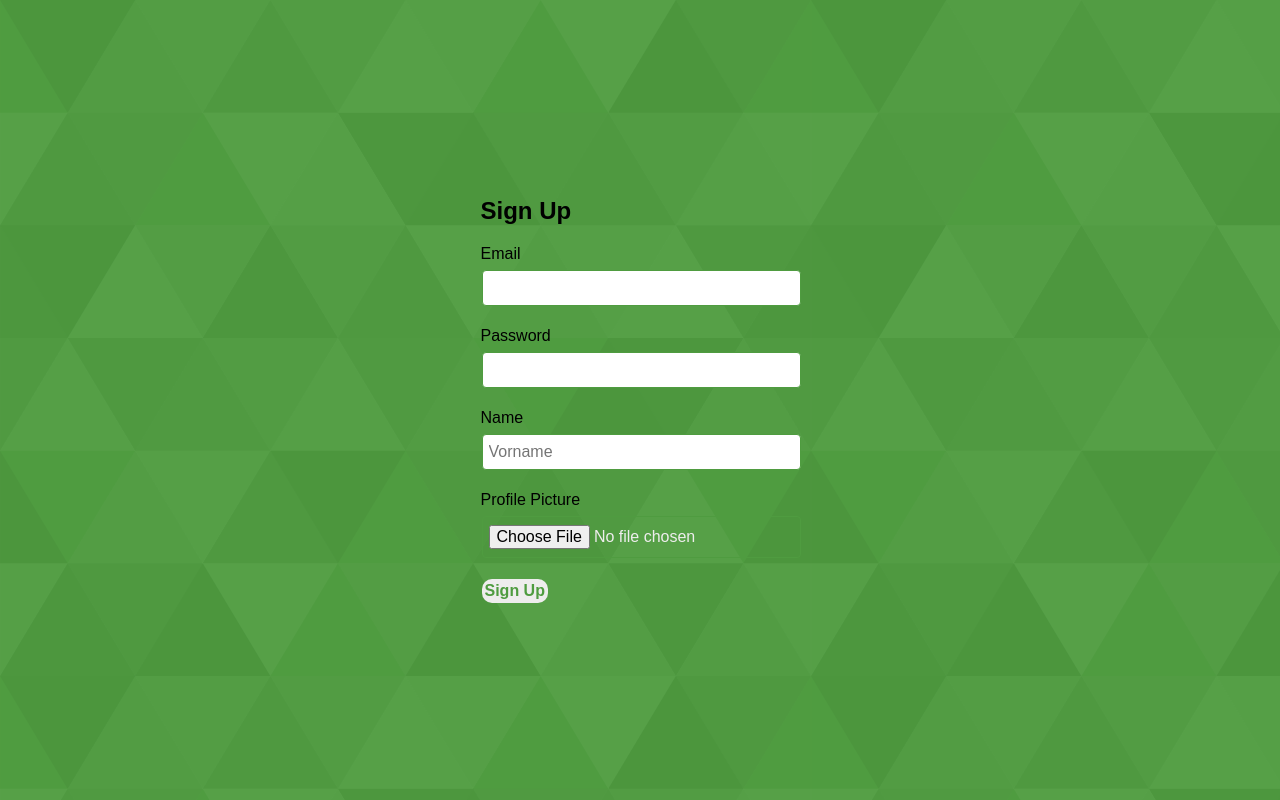
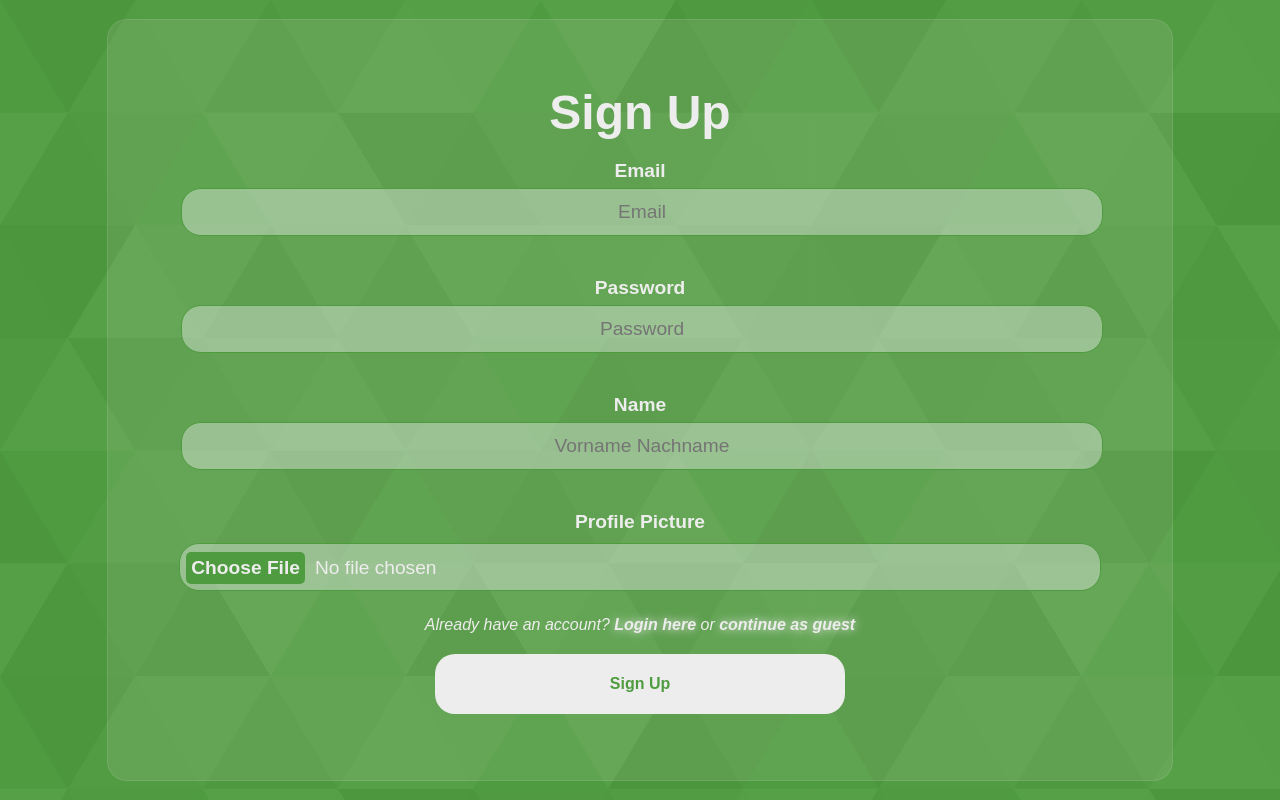
Before and after one commit to augustcolonna/HI5BOXGYM, a React (Vite) app: page /signup in a window 1280 px wide. Built offline with nearby package versions, Linux system fonts and the light colour scheme; no server answers.

Commit message:
styles finished for auth pages

```diff
--- a/index.html
+++ b/index.html
@@ -2,7 +2,6 @@
 <html lang="en">
   <head>
     <meta charset="UTF-8" />
-    <link rel="icon" type="image/svg+xml" href="/vite.svg" />
     <meta name="viewport" content="width=device-width, initial-scale=1.0" />
     <title>Hi5</title>
   </head>
--- a/src/hooks/useLogin.js
+++ b/src/hooks/useLogin.js
@@ -22,10 +22,6 @@ export const useLogin = () => {
           setError(null);
         }
         const updateLogIn = doc(db, 'users', userCredential.user.uid);
-        // const data = {
-        //   'online': true,
-        //   'displayName': userCredential.user.displayName,
-        // };
         updateDoc(updateLogIn, {
           online: true,
         });
--- a/src/hooks/useSignup.js
+++ b/src/hooks/useSignup.js
@@ -1,11 +1,11 @@
 //hooks
-import { useState, useEffect } from "react";
-import { useAuthContext } from "../hooks/useAuthContext";
+import { useState, useEffect } from 'react';
+import { useAuthContext } from '../hooks/useAuthContext';
 //firebase imports
-import { auth, db, storage } from "../firebase/firebaseconfig";
-import { createUserWithEmailAndPassword, updateProfile } from "firebase/auth";
-import { setDoc, doc } from "firebase/firestore";
-import { getDownloadURL, ref, uploadBytes } from "firebase/storage";
+import { auth, db, storage } from '../firebase/firebaseconfig';
+import { createUserWithEmailAndPassword, updateProfile } from 'firebase/auth';
+import { setDoc, doc } from 'firebase/firestore';
+import { getDownloadURL, ref, uploadBytes } from 'firebase/storage';
 
 export const useSignup = () => {
   const [error, setError] = useState(null);
@@ -14,12 +14,12 @@ export const useSignup = () => {
 
   const { dispatch } = useAuthContext();
 
-  const signUp = async (email, password, displayName, thumbnail) => {
+  const signup = async (email, password, displayName, thumbnail) => {
     setError(null);
     setIsPending(true);
     await createUserWithEmailAndPassword(auth, email, password)
       .then((res) => {
-        dispatch({ type: "LOGIN", paylod: res.user });
+        dispatch({ type: 'LOGIN', paylod: res.user });
         if (!isCancelled) {
           setIsPending(false);
           setError(null);
@@ -29,10 +29,7 @@ export const useSignup = () => {
         if (thumbnail == null) {
           return;
         }
-        const imageRef = ref(
-          storage,
-          `thumbnails/${res.user.uid}/${thumbnail.name}`
-        );
+        const imageRef = ref(storage, `thumbnails/${res.user.uid}/${thumbnail.name}`);
         uploadBytes(imageRef, thumbnail)
           .then((snapshot) => {
             getDownloadURL(snapshot.ref).then((url) => {
@@ -47,7 +44,7 @@ export const useSignup = () => {
           });
 
         const uid = res.user.uid;
-        setDoc(doc(db, "users", uid), {
+        setDoc(doc(db, 'users', uid), {
           online: false,
           displayName,
         });
@@ -65,5 +62,5 @@ export const useSignup = () => {
     return () => setIsCancelled(true);
   }, []);
 
-  return { error, signUp, isPending };
+  return { error, signup, isPending };
 };
--- a/src/pages/Login.jsx
+++ b/src/pages/Login.jsx
@@ -1,11 +1,14 @@
 //hooks
-import { useState } from "react";
-import { useLogin } from "../hooks/useLogin";
-import { useNavigate } from "react-router-dom";
+import { useState } from 'react';
+import { useLogin } from '../hooks/useLogin';
+import { Link, useNavigate } from 'react-router-dom';
+
+//styles
+import '../stylesheets/authforms.scss';
 
 function Login() {
-  const [email, setEmail] = useState("");
-  const [password, setPassword] = useState("");
+  const [email, setEmail] = useState('');
+  const [password, setPassword] = useState('');
 
   const navigate = useNavigate();
 
@@ -14,32 +17,27 @@ function Login() {
   const handleSubmit = (e) => {
     e.preventDefault();
     login(email, password);
-    navigate("/home");
+    navigate('/home');
   };
 
   return (
     <div className="auth-container">
       {!isPending ? (
-        <form className="auth-form-signin" onSubmit={handleSubmit}>
+        <form className="auth-form" onSubmit={handleSubmit}>
           <h2>Login</h2>
-          <label>
+          <label className="auth-form-label">
             <span>Email</span>
-            <input
-              required
-              type="email"
-              onChange={(e) => setEmail(e.target.value)}
-              value={email}
-            />
+            <input required type="email" onChange={(e) => setEmail(e.target.value)} value={email} />
           </label>
-          <label>
+          <label className="auth-form-label">
             <span>Password</span>
-            <input
-              required
-              type="password"
-              onChange={(e) => setPassword(e.target.value)}
-              value={password}
-            />
+            <input required type="password" onChange={(e) => setPassword(e.target.value)} value={password} />
           </label>
+          <Link to="/signup">
+            <p>
+              Already have an account? <span>Signup here</span> or <span>continue as guest</span>
+            </p>
+          </Link>
           {!isPending && <button className="btn">Login</button>}
           {isPending && <button className="btn">Signing In...</button>}
           {error && <p className="error">{error}</p>}
--- a/src/pages/Signup.jsx
+++ b/src/pages/Signup.jsx
@@ -1,26 +1,27 @@
 //hooks
-import { useState } from "react";
-import { useSignup } from "../hooks/useSignup";
-import { useNavigate } from "react-router-dom";
+import { useState } from 'react';
+import { useSignup } from '../hooks/useSignup';
+import { Link, useNavigate } from 'react-router-dom';
 //styles
+import '../stylesheets/authforms.scss';
 
 function Signup() {
   //states
-  const [email, setEmail] = useState("");
-  const [password, setPassword] = useState("");
+  const [email, setEmail] = useState('');
+  const [password, setPassword] = useState('');
   const [thumbnail, setThumbnail] = useState(null);
   const [thumbnailError, setThumbnailError] = useState(null);
-  const [displayName, setDisplayName] = useState("");
+  const [displayName, setDisplayName] = useState('');
 
   //hooks
-  const { error, signUp, isPending } = useSignup();
+  const { error, signup, isPending } = useSignup();
   const navigate = useNavigate();
 
   const handleSubmit = (e) => {
     e.preventDefault();
 
-    signUp(email, password, displayName, thumbnail);
-    navigate("/login");
+    signup(email, password, displayName, thumbnail);
+    navigate('/login');
   };
 
   const handleFileChange = (e) => {
@@ -28,60 +29,62 @@ function Signup() {
     let selected = e.target.files[0];
 
     if (!selected) {
-      setThumbnailError("please select a file");
+      setThumbnailError('please select a file');
       return;
     }
-    if (!selected.type.includes("image")) {
-      setThumbnailError("selected file must be an image");
+    if (!selected.type.includes('image')) {
+      setThumbnailError('selected file must be an image');
       return;
     }
-    if (selected.size > 10000) {
-      setThumbnailError("file size must be less than 10 Megabytes");
+    if (selected.size > 250000) {
+      setThumbnailError('file size must be less than 25 Megabytes');
       return;
     }
 
     setThumbnailError(null);
     setThumbnail(selected);
-    console.log("thumbnail updated");
+    console.log('thumbnail updated');
   };
 
   return (
     <div className="auth-container">
-      <form className="auth-form-signup" onSubmit={handleSubmit}>
+      <form className="auth-form" onSubmit={handleSubmit}>
         <h2>Sign Up</h2>
-        <label>
+        <label className="auth-form-label">
           <span>Email</span>
-          <input
-            required
-            type="email"
-            onChange={(e) => setEmail(e.target.value)}
-            value={email}
-          />
+          <input required placeholder="Email" type="email" onChange={(e) => setEmail(e.target.value)} value={email} />
         </label>
-        <label>
+        <label className="auth-form-label">
           <span>Password</span>
           <input
             required
+            placeholder="Password"
             type="password"
             onChange={(e) => setPassword(e.target.value)}
             value={password}
           />
         </label>
-        <label>
+        <label className="auth-form-label">
           <span>Name</span>
           <input
             required
             type="text"
-            placeholder="Vorname"
+            placeholder="Vorname Nachname"
             onChange={(e) => setDisplayName(e.target.value)}
             value={displayName}
           />
         </label>
-        <label>
+        <label className="auth-form-label custom">
           <span>Profile Picture</span>
           <input type="file" onChange={handleFileChange} />
           {thumbnailError && <div className="error">{thumbnailError}</div>}
         </label>
+
+        <Link to="/login">
+          <p>
+            Already have an account? <span>Login here</span> or <span>continue as guest</span>
+          </p>
+        </Link>
         {!isPending && <button className="btn">Sign Up</button>}
         {isPending && (
           <button className="btn" disabled>
--- a/src/pages/Welcome.jsx
+++ b/src/pages/Welcome.jsx
@@ -8,6 +8,7 @@ import Logo from '../assets/hi5Boxbig.png';
 function Welcome() {
   return (
     <div className="welcome-container">
+      <div className="welcome">
         <img className="gym-logo" src={Logo} alt="gym logo" />
         <h1 className="page-heading">Welcome!</h1>
         <p>What would you like to do?</p>
@@ -17,10 +18,10 @@ function Welcome() {
         <Link to="/signup">
           <button className="btn">Sign Up</button>
         </Link>
-
         <Link to="/guest">
           <button className="btn">Continue as Guest</button>
         </Link>
+      </div>
     </div>
   );
 }
--- /dev/null
+++ b/src/stylesheets/authforms.scss
@@ -0,0 +1,94 @@
+// variables
+$heading-color: #444;
+$primary-color: #4f9c40;
+$highlight-color: #d13267;
+$text-color: #eeeded;
+
+.auth-container {
+  height: 100vh;
+  width: 100vw;
+  display: flex;
+  justify-content: center;
+  align-items: center;
+
+  .auth-form {
+    width: 80%;
+    height: 90%;
+    display: flex;
+    flex-direction: column;
+    justify-content: center;
+    align-items: center;
+    border: solid 1px rgba($color: $text-color, $alpha: 0.1);
+    padding: 20px;
+    border-radius: 20px;
+    background-color: rgba($color: $text-color, $alpha: 0.1);
+
+    h2 {
+      text-align: center;
+      font-size: 3rem;
+      color: $text-color;
+    }
+
+    .auth-form-label {
+      display: flex;
+      flex-direction: column;
+      align-items: center;
+      color: $text-color;
+      font-size: 1.2rem;
+      font-weight: bold;
+      width: 90%;
+
+      span {
+        margin-bottom: 5px;
+      }
+
+      input {
+        height: 3rem;
+        text-align: center;
+        margin-left: 5px;
+        border-radius: 20px;
+        background-color: rgba($color: $text-color, $alpha: 0.4);
+      }
+
+      input[type='file'] {
+        text-align: center;
+        margin: 5px auto;
+        color: $text-color;
+      }
+
+      input[type='file']::file-selector-button {
+        border-radius: 5px;
+        background-color: $primary-color;
+        color: $text-color;
+        font-weight: 700;
+        padding: 5px;
+        margin-right: 10px;
+        border: none;
+      }
+    }
+
+    a {
+      text-decoration: none;
+      color: $text-color;
+      margin-bottom: 10px;
+      font-style: italic;
+
+      p {
+        text-align: center;
+      }
+
+      span {
+        color: $text-color;
+        text-shadow: $text-color 0px 0px 10px;
+        font-weight: bold;
+      }
+    }
+
+    .btn {
+      margin-top: 10px;
+      width: 40%;
+      height: 60px;
+      border-radius: 20px;
+    }
+  }
+}
--- a/src/stylesheets/index.scss
+++ b/src/stylesheets/index.scss
@@ -56,7 +56,7 @@ a {
   border: none;
   font-size: 1rem;
   font-weight: bold;
-  border-radius: 10px;
+  border-radius: 20px;
   transition: all 500ms ease;
 
   display: flex;
@@ -86,7 +86,7 @@ input,
 textarea {
   padding: 8px 6px;
   font-size: 1em;
-  color: $text-color;
+  color: $primary-color;
   width: 100%;
   box-sizing: border-box;
   border: 1px solid $primary-color;
```
Also changed, not shown: src/firebase/firebaseconfig.js (+11 -11 lines), src/stylesheets/welcome.scss (+22 -15 lines). Lines whose indentation alone changed are shown as unchanged.
